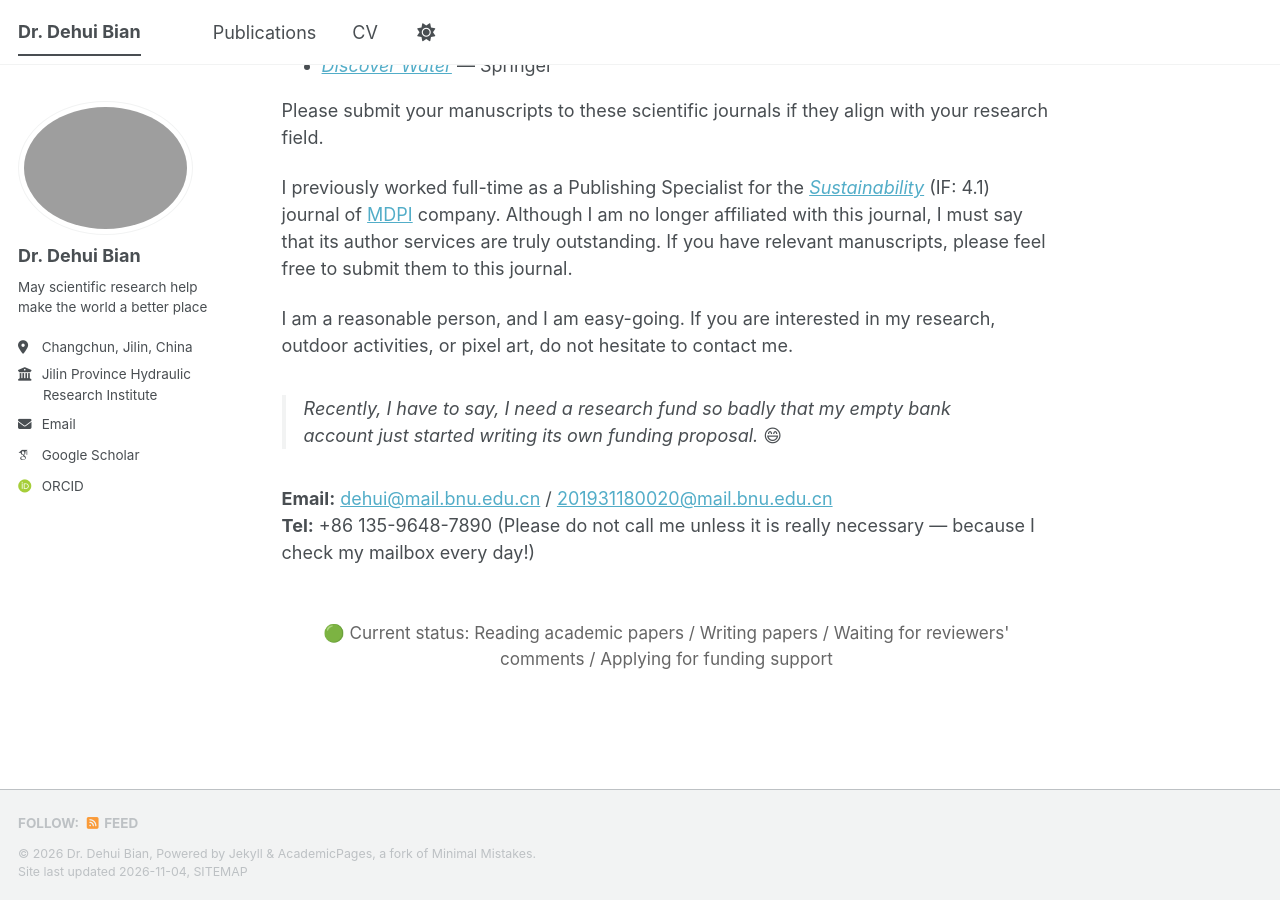
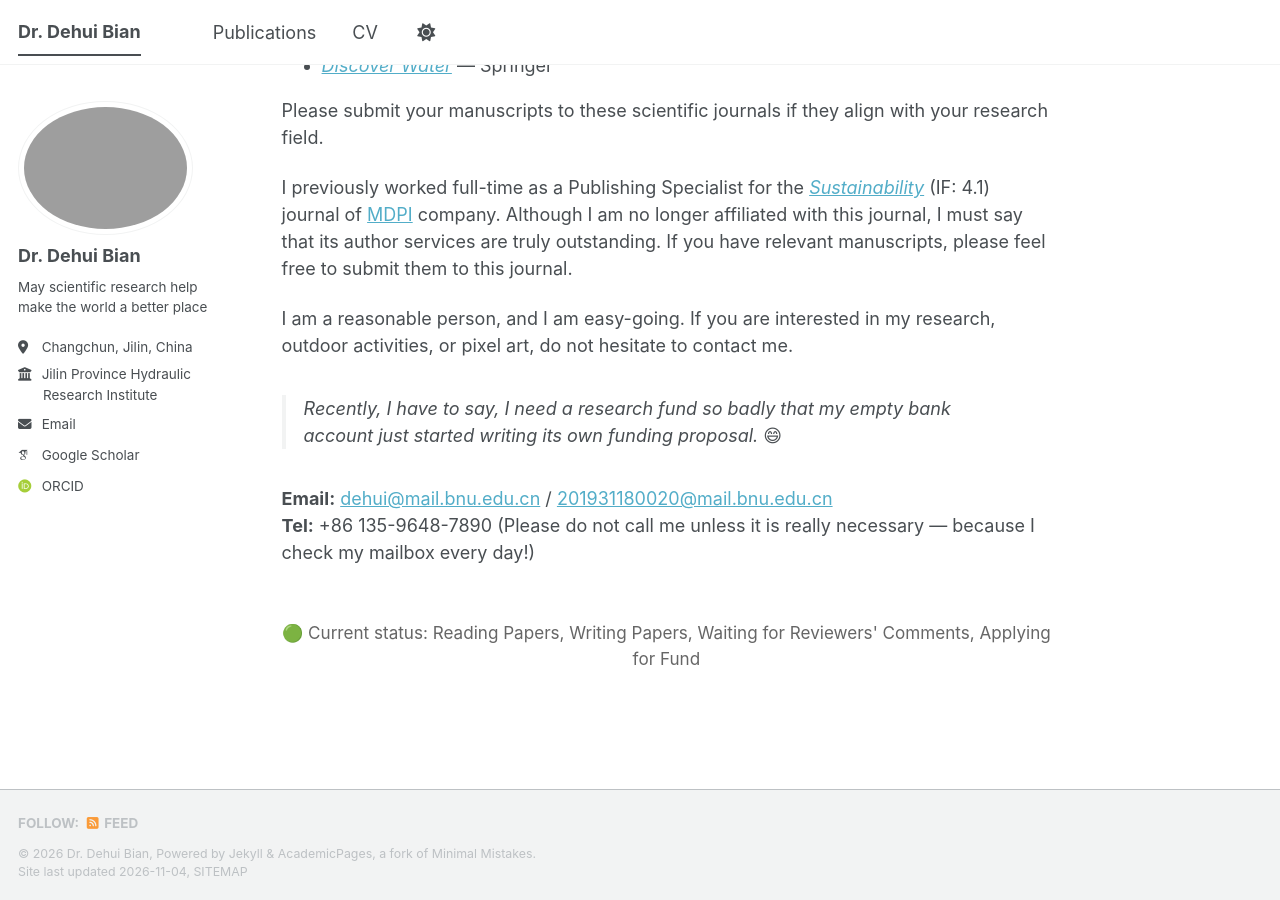
Before and after one commit to DehuiBian/dehuibian.github.io, a Jekyll site: the page built from index.md, in a window 1280 px wide and 900 px high, scrolled down 826 px. Built offline with Jekyll 4.4.1, drawn with Linux system fonts in a browser that asks for light colours; some web fonts are replaced; a script bundle is joined from its source files by our own code; library files that are not in the unit come from our copies.

Commit message:
index.md

```diff
--- a/index.md
+++ b/index.md
@@ -34,5 +34,5 @@ I am a reasonable person, and I am easy-going. If you are interested in my resea
 **Tel:** +86 135-9648-7890 (Please do not call me unless it is really necessary — because I check my mailbox every day!)
 
 <div style="text-align:center; color:#666; margin:3rem 0 2rem; font-size:0.95rem;">
-  🟢 Current status: Reading academic papers / Writing papers / Waiting for reviewers' comments / Applying for funding support
+  🟢 Current status: Reading Papers, Writing Papers, Waiting for Reviewers' Comments, Applying for Fund
 </div>
```
